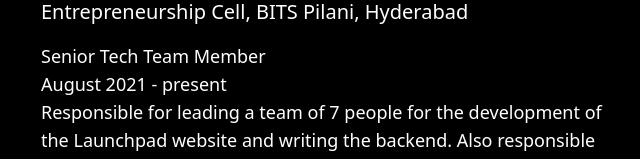
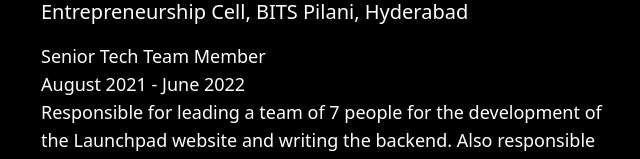
Before and after one commit to sanchitkalra/personal-website, a Next.js app: page / in a window 1280 px wide. Shown: the part 1718-1877 px from the top of the page, without its empty margins (311-951 px from the left). Built offline with nearby package versions, Linux system fonts and the light colour scheme.

Commit message:
Update work exp

```diff
--- a/data/work.js
+++ b/data/work.js
@@ -28,7 +28,7 @@
         des: 'Senior Tech Team Member',
         description:
           'Responsible for leading a team of 7 people for the development of the Launchpad website and writing the backend. Also responsible for deployment and payments on the platform itself.',
-        timeline: ['August 2021', null],
+        timeline: ['August 2021', 'June 2022'],
       },
       {
         des: 'Junior Tech Team Member',
```
